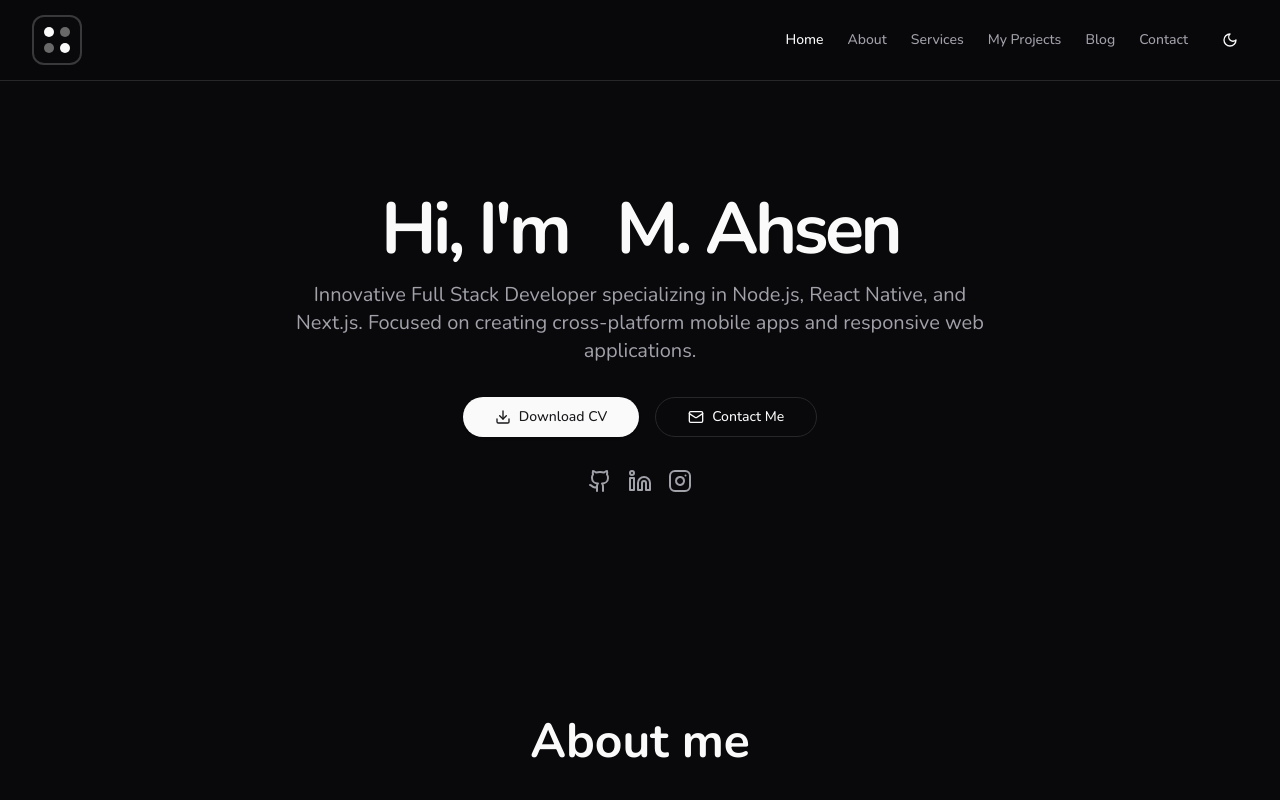
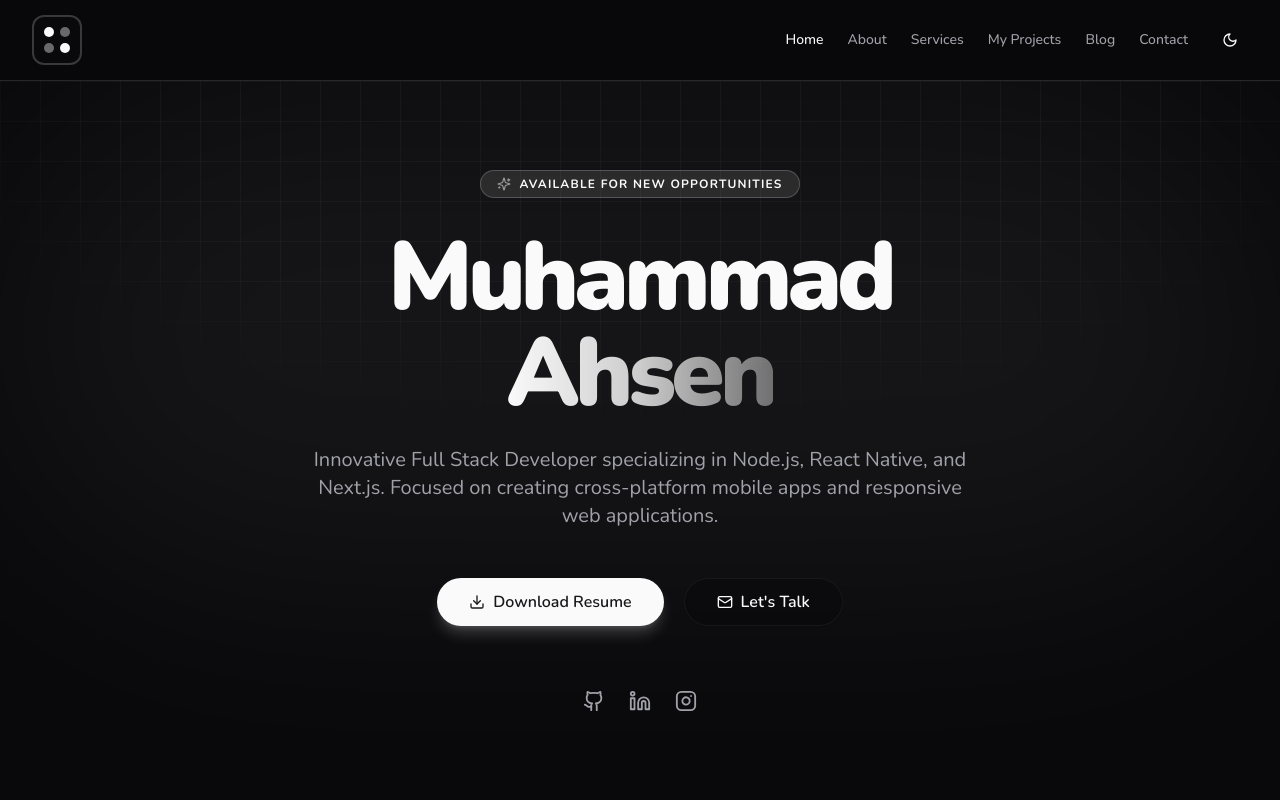
Before and after one commit to MAhsen23/ahsendev, a Next.js app: page / in a window 1280 px wide. Shown: the top 800 px of the page. Built offline with nearby package versions, Linux system fonts and the light colour scheme.

Commit message:
Add toggle

```diff
--- a/src/components/header/Header.tsx
+++ b/src/components/header/Header.tsx
@@ -90,10 +90,7 @@ export default function Header() {
                 <div className="container mx-auto px-4 md:px-8 flex h-20 items-center justify-between">
                     <Link href="/" className="group flex items-center">
                         <div className="relative flex items-center justify-center">
-                            {/* Animated Background Pulse */}
                             <div className="absolute -inset-1 bg-primary/20 rounded-xl blur-md opacity-0 group-hover:opacity-100 transition-opacity duration-500" />
-
-                            {/* Geometric Icon Logo */}
                             <div className="relative flex p-2.5 bg-background border-2 border-primary/20 rounded-xl group-hover:border-primary/50 transition-all duration-300">
                                 <div className="grid grid-cols-2 gap-1.5">
                                     <div className="w-2.5 h-2.5 rounded-sm bg-primary transition-transform duration-500 group-hover:scale-110" />
@@ -109,7 +106,7 @@ export default function Header() {
                         <ThemeToggle theme={theme as "dark" | "light"} toggleTheme={toggleTheme} />
                     </nav>
                     <div className="md:hidden flex items-center">
-                        {/* <ThemeToggle theme={theme as "dark" | "light"} toggleTheme={toggleTheme} /> */}
+                        <ThemeToggle theme={theme as "dark" | "light"} toggleTheme={toggleTheme} />
                         <Button variant="ghost" size="icon" onClick={toggleMenu} className="ml-2">
                             <Menu className="h-6 w-6" />
                             <span className="sr-only">Toggle menu</span>
--- a/src/components/hero/Hero.tsx
+++ b/src/components/hero/Hero.tsx
@@ -1,65 +1,116 @@
 "use client"
 import { motion } from "framer-motion"
 import { Button } from "@/components/ui/button"
-import { Download, Mail, Github, Linkedin, Instagram } from "lucide-react"
+import { Download, Mail, Github, Linkedin, Instagram, Sparkles, Smartphone, Globe, Database } from "lucide-react"
 import Link from "next/link"
+
+const fadeInUp = {
+    initial: { opacity: 0, y: 30 },
+    animate: { opacity: 1, y: 0 },
+}
 
 export default function Hero() {
     return (
-        <motion.section
-            id="home"
-            initial={{ opacity: 0 }}
-            animate={{ opacity: 1 }}
-            transition={{ duration: 0.5, delay: 0.2 }}
-            className="container mx-auto flex flex-col items-center md:py-28 py-20 px-8 justify-center text-center"
+        <section id="home" className="relative min-h-[90vh] flex items-center justify-center overflow-hidden border-b border-secondary/20">
+            <div className="absolute inset-0 -z-10">
+                <div className="absolute inset-0 bg-[linear-gradient(to_right,#80808012_1px,transparent_1px),linear-gradient(to_bottom,#80808012_1px,transparent_1px)] bg-[size:40px_40px] [mask-image:radial-gradient(ellipse_60%_50%_at_50%_0%,#000_70%,transparent_100%)]" />
+                <div className="absolute top-0 left-1/2 -translate-x-1/2 w-full h-[500px] bg-primary/10 blur-[120px] rounded-full opacity-50" />
+            </div>
+
+            <div className="container mx-auto px-8 relative z-10">
+                <div className="flex flex-col items-center text-center max-w-4xl mx-auto">
+                    <motion.div
+                        initial={{ opacity: 0, scale: 0.9 }}
+                        animate={{ opacity: 1, scale: 1 }}
+                        transition={{ duration: 0.5 }}
+                        className="inline-flex items-center gap-2 px-4 py-1.5 rounded-full bg-primary/10 border border-primary/20 text-primary mb-8"
                     >
+                        <Sparkles size={14} className="animate-pulse" />
+                        <span className="text-xs font-bold uppercase tracking-widest leading-none">Available for new opportunities</span>
+                    </motion.div>
+
                     <motion.h1
-                initial={{ y: -20, opacity: 0 }}
-                animate={{ y: 0, opacity: 1 }}
-                transition={{ duration: 0.5, delay: 0.4 }}
-                className="text-4xl font-bold tracking-tighter sm:text-5xl md:text-6xl lg:text-7xl"
+                        variants={fadeInUp}
+                        initial="initial"
+                        animate="animate"
+                        transition={{ duration: 0.8, delay: 0.2 }}
+                        className="text-5xl md:text-7xl lg:text-8xl font-black tracking-tighter leading-[1] mb-6"
                     >
-                Hi, I'm &nbsp; M. Ahsen
+                        Muhammad <br />
+                        <span className="text-transparent bg-clip-text bg-gradient-to-r from-primary via-primary/80 to-primary/40">Ahsen</span>
                     </motion.h1>
+
                     <motion.p
-                initial={{ y: -20, opacity: 0 }}
-                animate={{ y: 0, opacity: 1 }}
-                transition={{ duration: 0.5, delay: 0.6 }}
-                className="max-w-[700px] text-lg text-muted-foreground sm:text-xl mt-4"
+                        variants={fadeInUp}
+                        initial="initial"
+                        animate="animate"
+                        transition={{ duration: 0.8, delay: 0.4 }}
+                        className="text-lg md:text-xl text-muted-foreground max-w-2xl mb-12 leading-relaxed"
                     >
                         Innovative Full Stack Developer specializing in Node.js, React Native, and Next.js. Focused on creating cross-platform mobile apps and responsive web applications.
                     </motion.p>
+
+                    {/* <motion.div
+                        initial={{ opacity: 0 }}
+                        animate={{ opacity: 1 }}
+                        transition={{ duration: 1, delay: 1 }}
+                        className="grid grid-cols-2 md:grid-cols-3 gap-6 md:gap-12 mb-12 opacity-80"
+                    >
+                        <div className="flex items-center gap-2 text-sm font-medium">
+                            <Smartphone size={18} className="text-primary" />
+                            <span>Mobile Apps</span>
+                        </div>
+                        <div className="flex items-center gap-2 text-sm font-medium">
+                            <Globe size={18} className="text-primary" />
+                            <span>Web Systems</span>
+                        </div>
+                        <div className="flex items-center gap-2 text-sm font-medium">
+                            <Database size={18} className="text-primary" />
+                            <span>Backend Architecture</span>
+                        </div>
+                    </motion.div> */}
+
                     <motion.div
-                initial={{ y: -20, opacity: 0 }}
-                animate={{ y: 0, opacity: 1 }}
-                transition={{ duration: 0.5, delay: 0.8 }}
-                className="flex flex-col sm:flex-row gap-4 mt-8"
+                        variants={fadeInUp}
+                        initial="initial"
+                        animate="animate"
+                        transition={{ duration: 0.8, delay: 0.6 }}
+                        className="flex flex-col sm:flex-row gap-5 w-full sm:w-auto"
                     >
-                <Button size="lg">
-                    <Download className="mr-2 h-4 w-4" /> Download CV
+                        <Button size="lg" className="rounded-full px-8 h-12 text-base font-semibold shadow-lg shadow-primary/20 hover:shadow-primary/40 transition-all duration-300">
+                            <Download className="mr-2 h-4 w-4" /> Download Resume
                         </Button>
-                <Link href="#contact">
-                    <Button size="lg" className="shadow-none" variant="outline">
-                        <Mail className="mr-2 h-4 w-4" /> Contact Me
+                        <Link href="#contact" className="w-full sm:w-auto">
+                            <Button size="lg" variant="outline" className="w-full rounded-full px-8 h-12 text-base font-semibold bg-background/50 backdrop-blur-sm border-secondary/50 hover:bg-secondary/20 transition-all duration-300">
+                                <Mail className="mr-2 h-4 w-4" /> Let's Talk
                             </Button>
                         </Link>
                     </motion.div>
+
                     <motion.div
-                initial={{ y: -20, opacity: 0 }}
-                animate={{ y: 0, opacity: 1 }}
-                transition={{ duration: 0.5, delay: 1 }}
-                className="flex gap-4 mt-8"
+                        initial={{ opacity: 0 }}
+                        animate={{ opacity: 1 }}
+                        transition={{ duration: 1, delay: 1.2 }}
+                        className="flex items-center gap-6 mt-16"
                     >
-                <a href="https://github.com/MAhsen23" className="text-muted-foreground hover:text-foreground">
-                    <Github className="h-6 w-6" />
+                        {[
+                            { icon: <Github size={22} />, url: "https://github.com/MAhsen23" },
+                            { icon: <Linkedin size={22} />, url: "https://www.linkedin.com/in/m-ahsen/" },
+                            { icon: <Instagram size={22} />, url: "https://www.instagram.com/ahsenshiekh_ak/" },
+                        ].map((social, i) => (
+                            <a
+                                key={i}
+                                href={social.url}
+                                target="_blank"
+                                rel="noopener noreferrer"
+                                className="text-muted-foreground hover:text-primary hover:scale-110 transition-all duration-300"
+                            >
+                                {social.icon}
                             </a>
-                <a href="https://www.linkedin.com/in/m-ahsen/" className="text-muted-foreground hover:text-foreground">
-                    <Linkedin className="h-6 w-6" />
-                </a>
-                <a href="https://www.instagram.com/ahsenshiekh_ak/" className="text-muted-foreground hover:text-foreground">
-                    <Instagram className="h-6 w-6" />
-                </a>
+                        ))}
                     </motion.div>
-        </motion.section>
+                </div>
+            </div>
+        </section>
     )
 }
```
Lines whose indentation alone changed are shown as unchanged.
